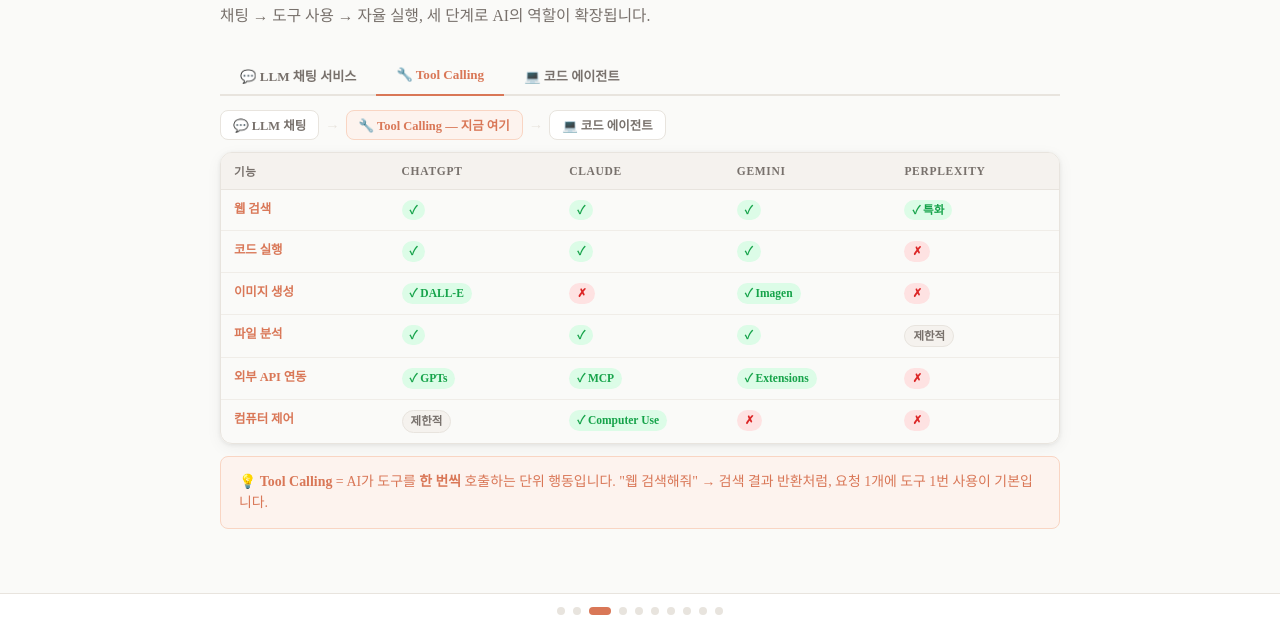
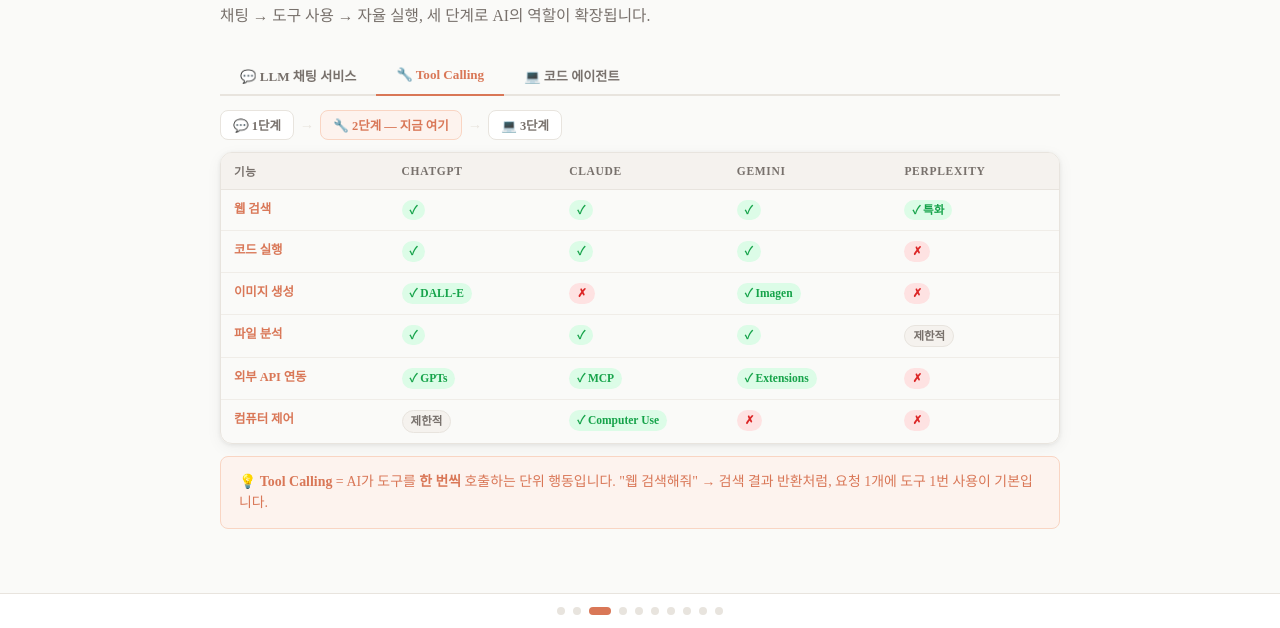
Before and after one commit to yeonok-cho/roo_presentation, a plain HTML site: page slide03.html in a window 1280 px wide. Both pictures are taken after a click on the button "🔧 Tool Calling". Shown: the part 172-800 px from the top of the page. Drawn offline with Linux system fonts and the light colour scheme.

Commit message:
3page 변경

```diff
--- a/slide03.html
+++ b/slide03.html
@@ -91,11 +91,11 @@
         <!-- ── 탭 1: LLM 채팅 서비스 ── -->
         <div class="tab-panel active" id="tab1">
           <div class="concept-flow">
-            <div class="cf-step cf-active">💬 LLM 채팅 — 지금 여기</div>
+            <div class="cf-step cf-active">💬 1단계 — 지금 여기</div>
             <div class="cf-arrow">→</div>
-            <div class="cf-step">🔧 Tool Calling</div>
+            <div class="cf-step">🔧 2단계</div>
             <div class="cf-arrow">→</div>
-            <div class="cf-step">💻 코드 에이전트</div>
+            <div class="cf-step">💻 3단계</div>
           </div>
           <div class="tbl-wrap">
             <table class="cmp-table">
@@ -162,11 +162,11 @@
         <!-- ── 탭 2: Tool Calling ── -->
         <div class="tab-panel" id="tab2">
           <div class="concept-flow">
-            <div class="cf-step">💬 LLM 채팅</div>
+            <div class="cf-step">💬 1단계</div>
             <div class="cf-arrow">→</div>
-            <div class="cf-step cf-active">🔧 Tool Calling — 지금 여기</div>
+            <div class="cf-step cf-active">🔧 2단계 — 지금 여기</div>
             <div class="cf-arrow">→</div>
-            <div class="cf-step">💻 코드 에이전트</div>
+            <div class="cf-step">💻 3단계</div>
           </div>
           <div class="tbl-wrap">
             <table class="cmp-table">
@@ -233,11 +233,11 @@
         <!-- ── 탭 3: 코드 에이전트 ── -->
         <div class="tab-panel" id="tab3">
           <div class="concept-flow">
-            <div class="cf-step">💬 LLM 채팅</div>
+            <div class="cf-step">💬 1단계</div>
             <div class="cf-arrow">→</div>
-            <div class="cf-step">🔧 Tool Calling</div>
+            <div class="cf-step">🔧 2단계</div>
             <div class="cf-arrow">→</div>
-            <div class="cf-step cf-active">💻 코드 에이전트 — 지금 여기</div>
+            <div class="cf-step cf-active">💻 3단계 — 지금 여기</div>
           </div>
           <div class="tbl-wrap">
             <table class="cmp-table">
```
